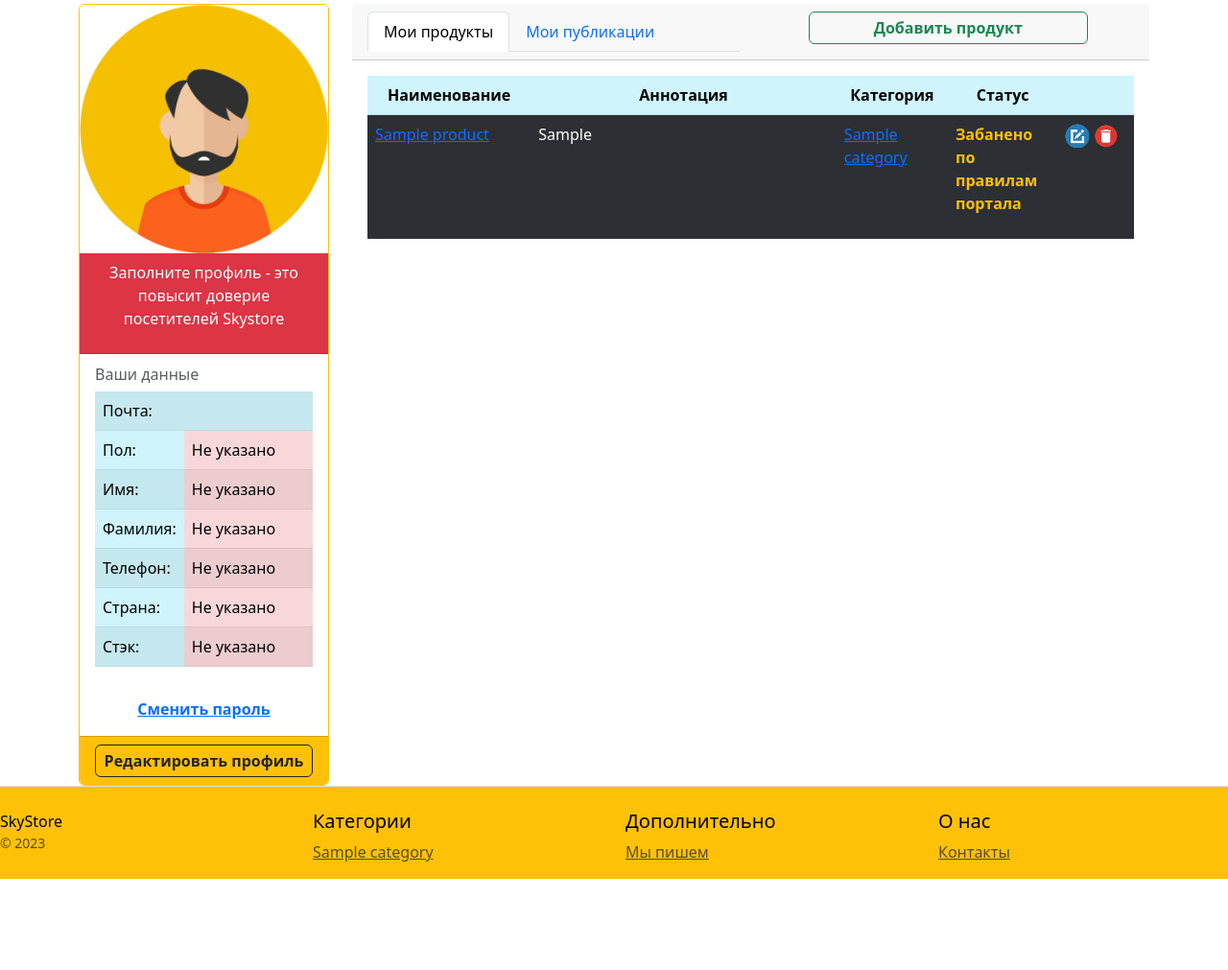
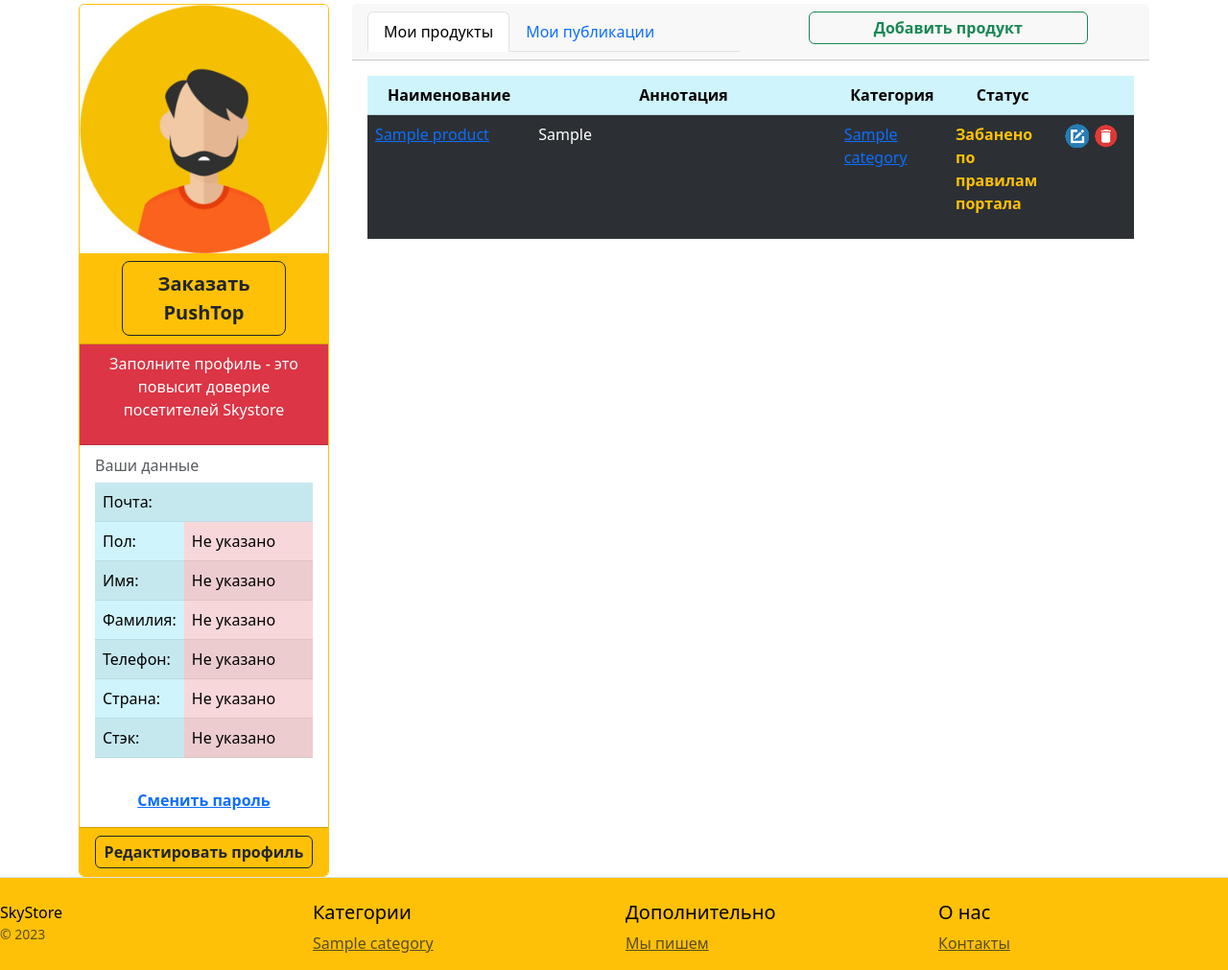
Before and after one commit to VDexpert/vdsolutions, a Django app: template users/templates/users/product_list_profile.html in a window 1280 px wide. Shown: the part 95-1106 px from the top of the page at 96% size. Before the commit the page ends 1011 px from the top, so only its background shows below. Run offline with Django 4.2, Linux system fonts and the light colour scheme; the template is opened without the code that fills it: values that come from a table or form of the project are taken from there, others are empty; tables that the repository leaves empty hold one stand-in row (values such as "Sample post"); some libraries are stand-ins or nearby versions.

Commit message:
output button for ordering pushtop if...
not user.trials_update_range_prod

```diff
--- a/users/templates/users/includes/menu_profile.html
+++ b/users/templates/users/includes/menu_profile.html
@@ -12,6 +12,13 @@
                 <img src="{{ user.avatar.url }}" class="card-img-top">
             {% endif %}
             {% if not perms.catalog.moderating_products and not perms.catalog.management_category and not perms.catalog.management_posts %}
+                {% if not user.trials_update_range_prod %}
+                    <div class="card-header text-center text-bg-warning">
+                        <a class="btn btn-lg btn-block btn-outline-dark w-75" href="{% url 'users:upd_prod_range' user.pk %}">
+                            <strong>Заказать PushTop</strong>
+                        </a>
+                    </div>
+                {% endif %}
             {% if not user.first_name or not user.last_name or not user.phone or not user.country or not user.stack %}
               <div class="card-header text-center text-bg-danger">
                   <p>Заполните профиль - это повысит доверие посетителей Skystore</p></div>
```
